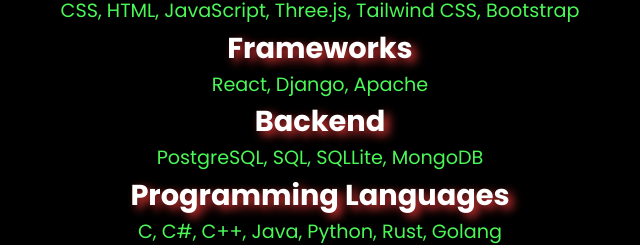
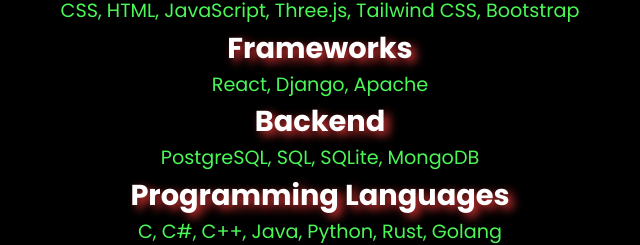
Before and after one commit to PythonWTFFF/portfolio1.0, a plain HTML site: page index.html in a window 1280 px wide. Shown: the part 1895-2140 px from the top of the page, 320-960 px from the left. Drawn offline with nearby package versions, Linux system fonts and the light colour scheme.

Commit message:
Update index.html

```diff
--- a/index.html
+++ b/index.html
@@ -104,7 +104,7 @@
             </div>
             <div class="skills-category">
                 <h3>Backend</h3>
-                <p>PostgreSQL, SQL, SQLLite, MongoDB</p>
+                <p>PostgreSQL, SQL, SQLite, MongoDB</p>
             </div>
             <div class="skills-category">
                 <h3>Programming Languages</h3>
```
